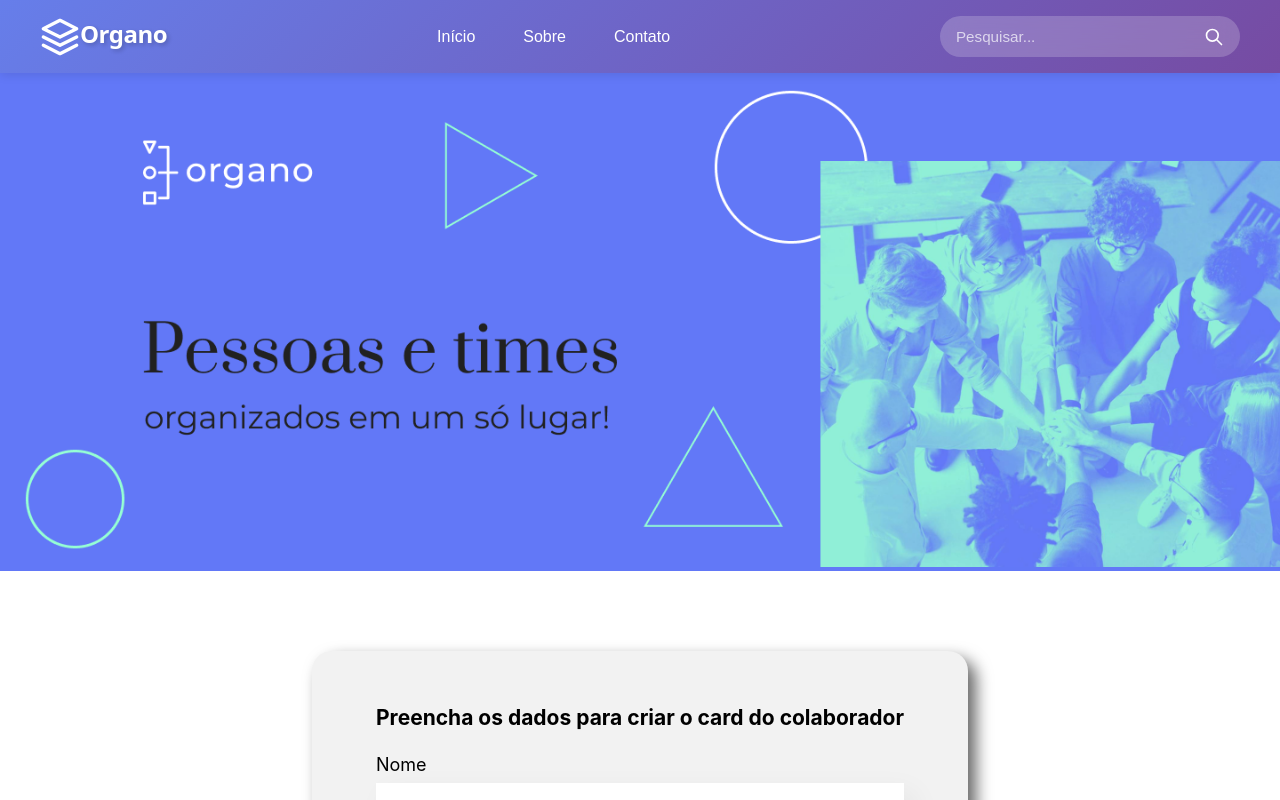
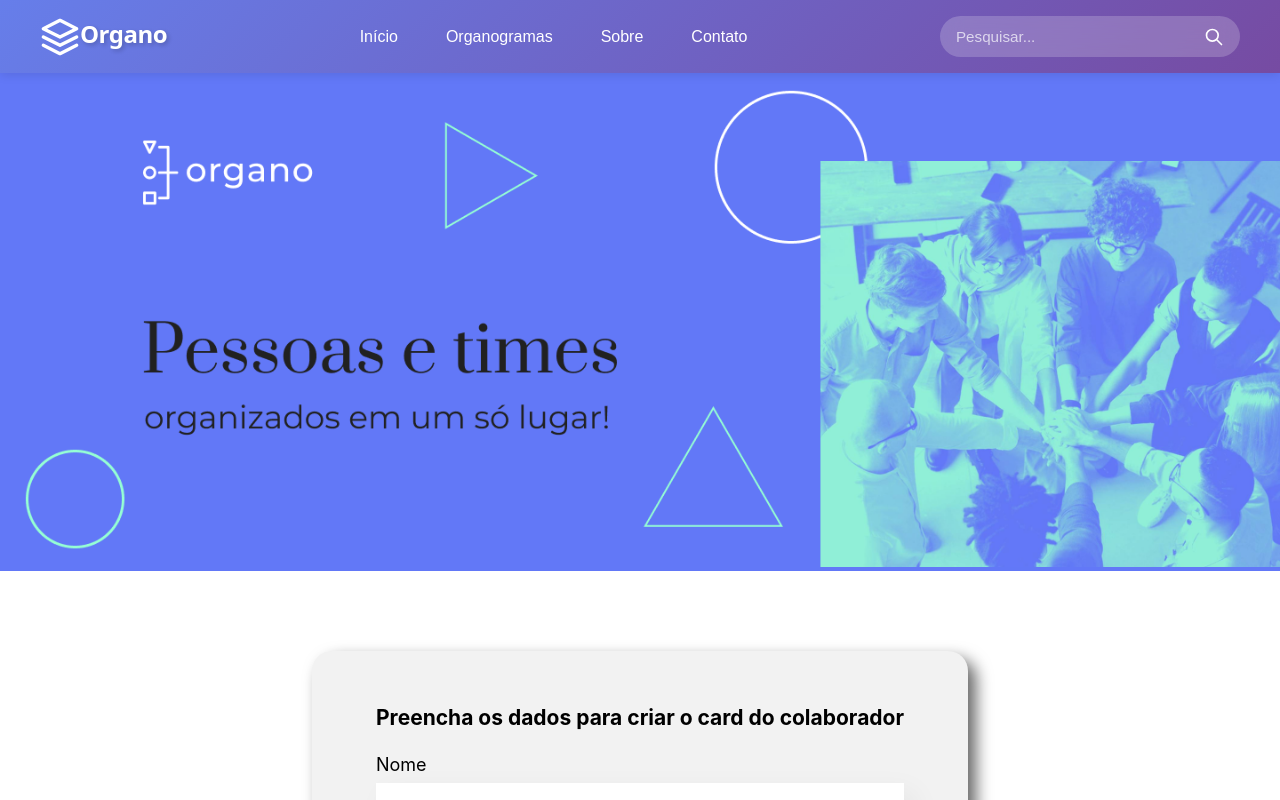
Before and after one commit to juancarlomartins/Projeto-organo, a React (Create React App) app: page / in a window 1280 px wide. Shown: the top 800 px of the page. Built offline with nearby package versions, Linux system fonts and the light colour scheme.

Commit message:
Adicionando botão novo ao menu header do site

```diff
--- a/src/componentes/Cabeçalho/index.js
+++ b/src/componentes/Cabeçalho/index.js
@@ -70,6 +70,14 @@ const Cabecalho = () => {
                     >
                         Início
                     </button>
+
+                    <button
+                        className='botao-menu'
+                        onClick={() => handleMenuClick('Organogramas')}
+                    >
+                        Organogramas
+                    </button>
+
                     <button
                         className='botao-menu'
                         onClick={() => handleMenuClick('Sobre')}
```
